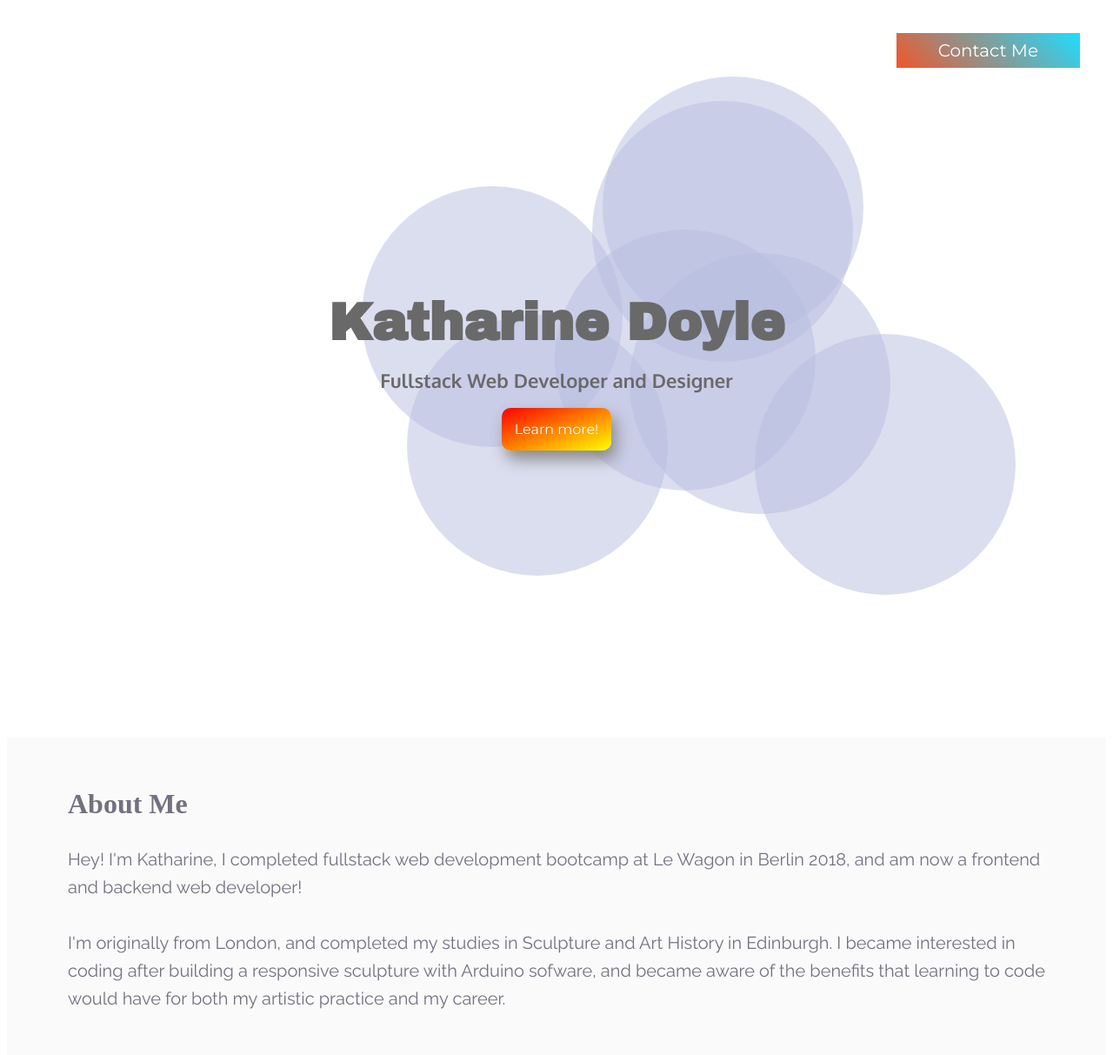
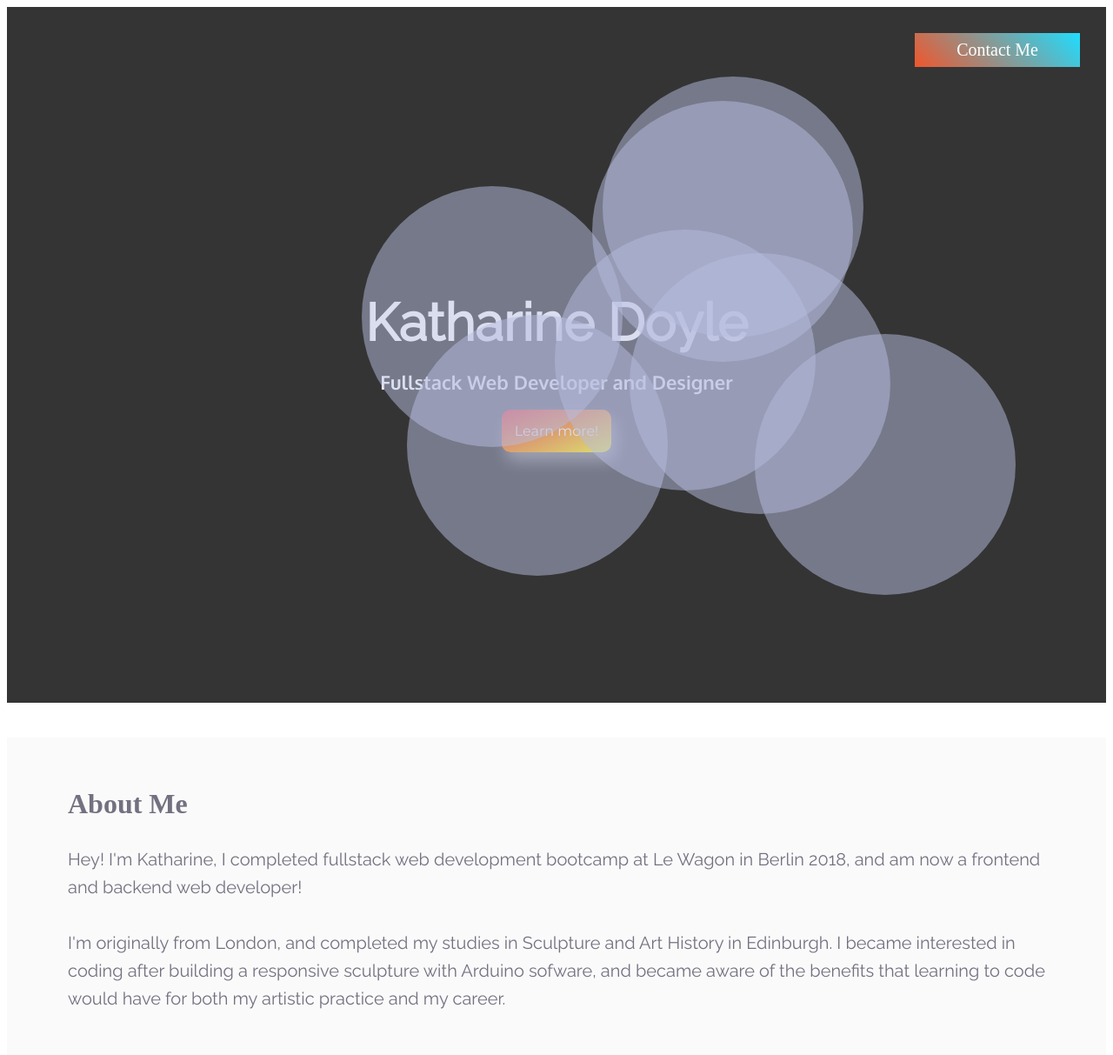
Before and after one commit to KatharineDoyle/profile, a PHP site: page / in a window 1280 px wide. Shown: the top 1213 px of the page at 87% size. Run offline with PHP 8.4, Linux system fonts and the light colour scheme; some libraries are stand-ins or nearby versions; some web fonts are replaced.

Commit message:
Banner updates

```diff
--- a/style.css
+++ b/style.css
@@ -3,6 +3,7 @@
  /* background-image: linear-gradient(rgba(0,0,0,0.1), rgba(0,0,0,0.1)), url("images/Bubbles.png");*/
   background-repeat: no-repeat;
   background-position: center top;
+  background-color: #343434;
   background-attachment: fixed;
   display: block;
   max-width: 100%;
@@ -20,7 +21,7 @@
   align-items: center;
   justify-content: center;
   position: relative;
-  z-index: 2;
+  z-index: -1;
 }
 
 #btn-contact {
@@ -64,22 +65,23 @@ canvas.dots {
 
 
 .intro-content {
+  z-index: 2;
   display: flex;
   flex-direction: column;
   justify-content: center;
-  font-family: 'Montserrat', sans-serif;
   font-size: 20px;
 }
 
 .intro-content h1 {
-  color: dimgrey;
+  font-family: 'Raleway', sans-serif;
+  color: white;
   font-size: 60px;
   font-weight: bolder;
   margin-bottom: 0px;
 }
 
 .intro-content h2 {
-  color: dimgrey;
+  color: white;
   font-size: 22px;
 }
 
```
